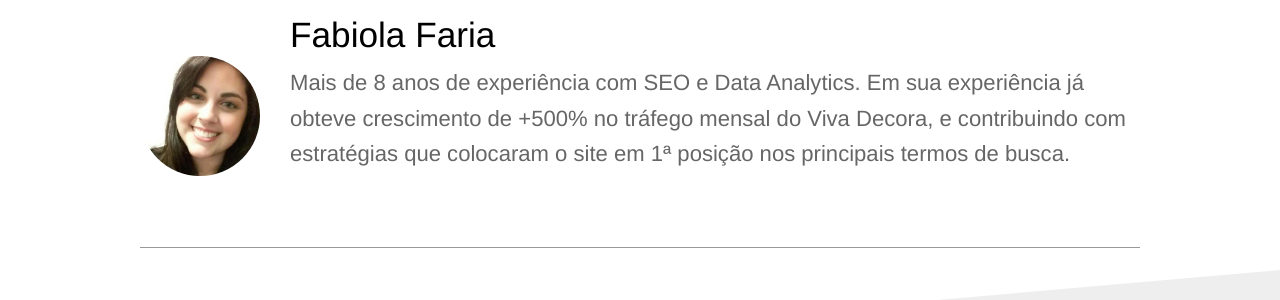
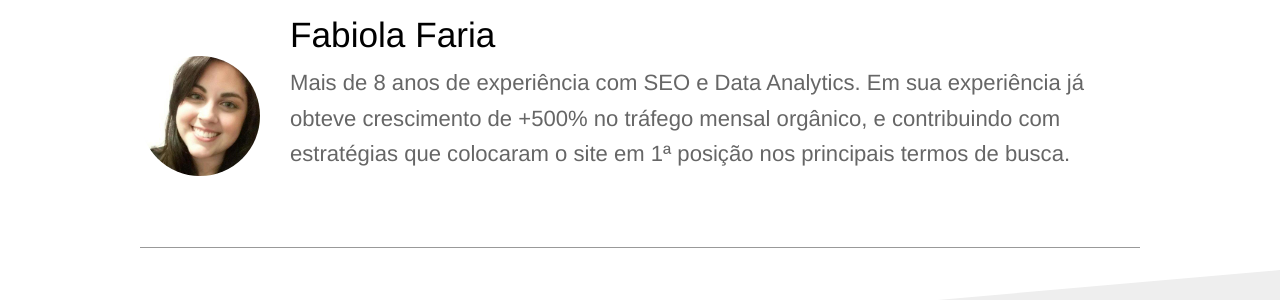
Before and after one commit to seoanalytics/seoanalytics.github.io, a Jekyll site: the page built from _posts/2016-08-12-the-history-of-marketing.md, in a window 1280 px wide and 900 px high, scrolled down 3562 px. Shown: the part 190-490 px from the top of the window. Built offline with Jekyll 4.4.1, drawn with Linux system fonts in a browser that asks for light colours; comment, search, counter and statistics services are not loaded.

Commit message:
Updated '_config.yml' via CloudCannon

```diff
--- a/_config.yml
+++ b/_config.yml
@@ -12,7 +12,7 @@
 # Author settings
 author: Fabiola Faria # add your name
 author-pic: fabiola-foto.jpg
-about-author: Mais de 8 anos de experiência com SEO e Data Analytics. Em sua experiência já obteve crescimento de +500% no tráfego mensal do Viva Decora, e contribuindo com estratégias que colocaram o site em 1ª posição nos principais termos de busca.
+about-author: Mais de 8 anos de experiência com SEO e Data Analytics. Em sua experiência já obteve crescimento de +500% no tráfego mensal orgânico, e contribuindo com estratégias que colocaram o site em 1ª posição nos principais termos de busca.
 
 name:
 email:
```
